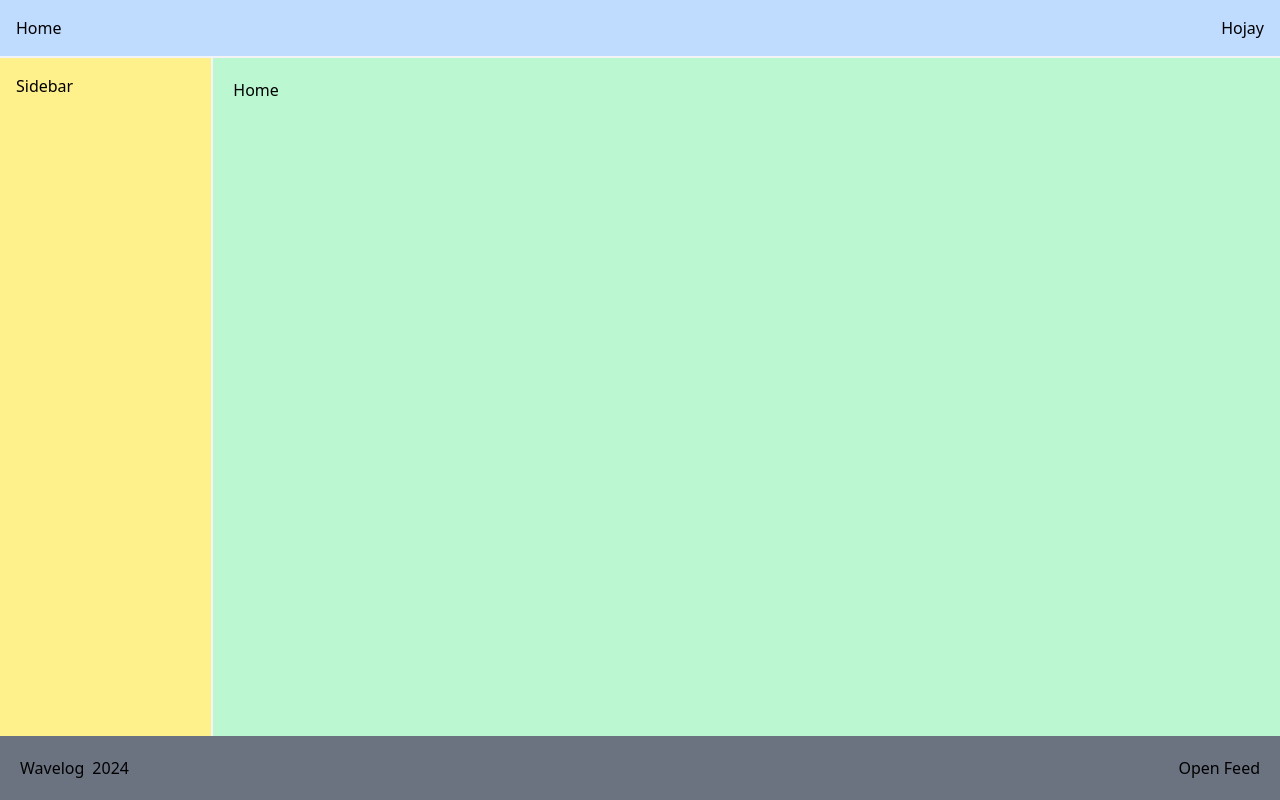
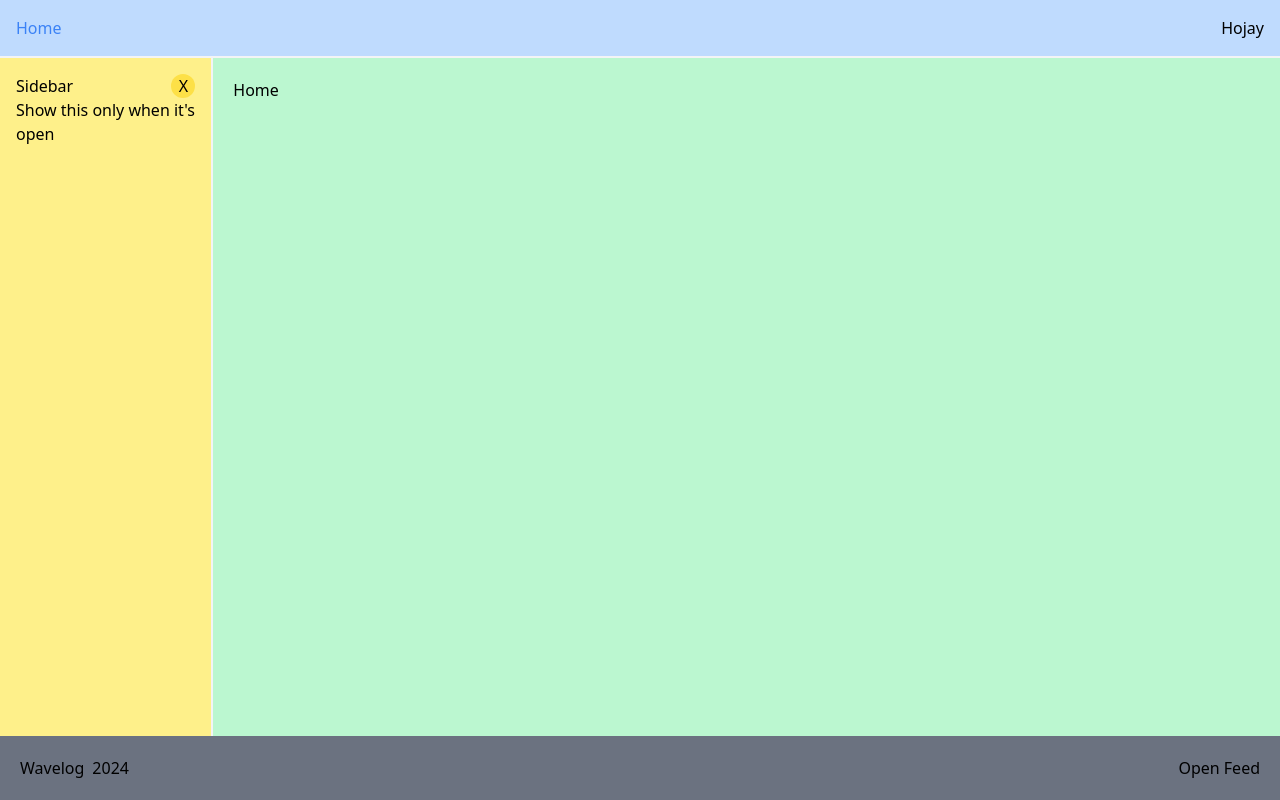
Before and after one commit to hojayxyz/wavelog, a React (Vite) app: page / in a window 1280 px wide. Built offline with nearby package versions, Linux system fonts and the light colour scheme.

Commit message:
Sidebar button added

```diff
--- a/src/ui/AppLayout.jsx
+++ b/src/ui/AppLayout.jsx
@@ -5,10 +5,10 @@ import Footer from "./Footer";
 
 function AppLayout() {
   return (
-    <div className="grid grid-cols-12 grid-rows-[auto_auto_1fr_auto] sm:grid-rows-[auto_1fr_auto] w-full h-screen bg-red-300">
+    <div className="grid h-screen w-full grid-cols-12 grid-rows-[auto_auto_1fr_auto] bg-red-300 sm:grid-rows-[auto_1fr_auto]">
       <Header />
       <Sidebar />
-      <main className="bg-green-200 col-span-12 sm:col-span-8 md:col-span-9 lg:col-span-10">
+      <main className="col-span-12 bg-green-200 sm:col-span-8 md:col-span-9 lg:col-span-10">
         <Outlet />
       </main>
       <Footer />
--- a/src/ui/Header.jsx
+++ b/src/ui/Header.jsx
@@ -2,8 +2,10 @@ import { Link } from "react-router-dom";
 
 function Header() {
   return (
-    <header className="bg-blue-200 p-4 col-span-12 flex items-center border-b-2 border-gray-100 justify-between">
-      <Link to="/">Home</Link>
+    <header className="col-span-12 flex items-center justify-between border-b-2 border-gray-100 bg-blue-200 p-4">
+      <Link to="/" className=" text-blue-500 hover:text-blue-600">
+        Home
+      </Link>
       <p>Hojay</p>
     </header>
   );
--- a/src/ui/Sidebar.jsx
+++ b/src/ui/Sidebar.jsx
@@ -1,8 +1,27 @@
+import { useState } from "react";
+
 function Sidebar() {
+  const [showSidebar, setShowSidebar] = useState(true);
+
+  function handleClick() {
+    setShowSidebar(!showSidebar);
+  }
+
   return (
-    <aside className="bg-yellow-200 col-span-12 sm:col-span-4 md:col-span-3 lg:col-span-2 p-4 border-r-2 border-solid border-gray-100">
-      Sidebar
-    </aside>
+    <>
+      <aside className="col-span-12 border-r-2 border-solid border-gray-100 bg-yellow-200 p-4 sm:col-span-4 md:col-span-3 lg:col-span-2">
+        <div className="flex items-start justify-between ">
+          <p>Sidebar</p>
+          <button
+            className={`w-6 rounded-full  px-1 transition-all  ${showSidebar ? "bg-yellow-300 hover:bg-yellow-500" : "bg-red-300 hover:bg-red-500"}`}
+            onClick={handleClick}
+          >
+            {showSidebar ? "X" : "O"}
+          </button>
+        </div>
+        {showSidebar && <div>Show this only when it's open</div>}
+      </aside>
+    </>
   );
 }
 
--- a/tailwind.config.js
+++ b/tailwind.config.js
@@ -4,5 +4,5 @@ export default {
   theme: {
     extend: {},
   },
-  plugins: ["prettier-plugin-tailwindcss"],
+  plugins: [],
 };
```
Also changed, not shown: 1 other file (tests, documents, lock files or other folders).
